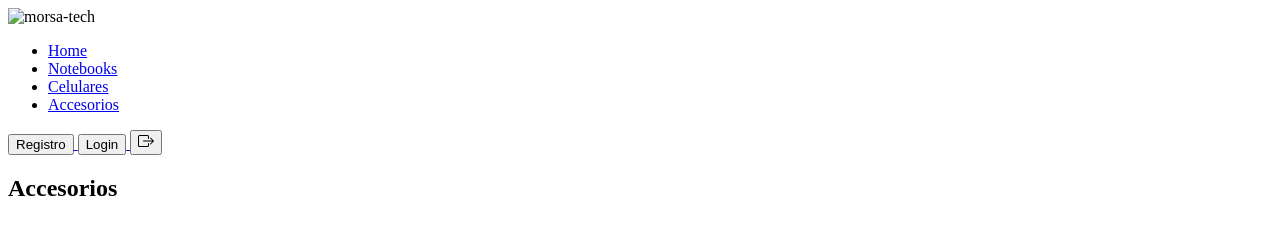
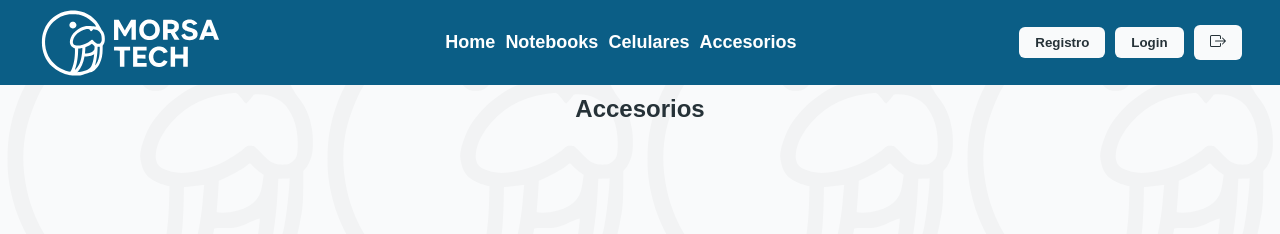
Before and after one commit to nehuenV97/ecommerce-vega, a plain HTML site: page pages/accesorios.html in a window 1280 px wide. Drawn offline with Linux system fonts and the light colour scheme; the site is published under a folder, as on GitHub Pages, so addresses that start at the root find nothing.

Commit message:
correccion rutas

```diff
--- a/assets/styles/styles.css
+++ b/assets/styles/styles.css
@@ -18,7 +18,7 @@
 body{
     font-family: 'Poppins', sans-serif;
     background-color: var(--background);
-    background-image: url(/assets/img/mt-background.svg);
+    background-image: url(../img/mt-background.svg);
     background-size: 25%;
     color: var(--text);
 }
--- a/pages/accesorios.html
+++ b/pages/accesorios.html
@@ -6,13 +6,13 @@
         <title>Morsa Tech - Accesorios</title>
         <meta name="description" content="">
         <meta name="viewport" content="width=device-width, initial-scale=1">
-        <link rel="stylesheet" href="/assets/styles/styles.css">
+        <link rel="stylesheet" href="../assets/styles/styles.css">
     </head>
     <body>
         <header class="header">
             <nav class="navbar">
                 <div class="logo">
-                    <img src="/assets/img/mt-navbar.svg" alt="morsa-tech">
+                    <img src="../assets/img/mt-navbar.svg" alt="morsa-tech">
                 </div>
                 <ul class="nav-links">
                     <li><a href="../index.html">Home</a></li>
@@ -21,12 +21,12 @@
                     <li><a href="accesorios.html">Accesorios</a></li>
                 </ul>
                 <div class="nav-buttons">
-                    <a href="/pages/registro.html">
+                    <a href="../pages/registro.html">
                         <button class="nav-btn">
                             Registro
                         </button>
                     </a>
-                    <a href="/pages/login.html">
+                    <a href="../pages/login.html">
                         <button class="nav-btn">
                             Login
                         </button>
```
Also changed, not shown: index.html (+5 -5 lines), pages/celulares.html (+4 -4 lines), pages/login.html (+4 -4 lines), pages/notebooks.html (+4 -4 lines), pages/registro.html (+4 -4 lines).
